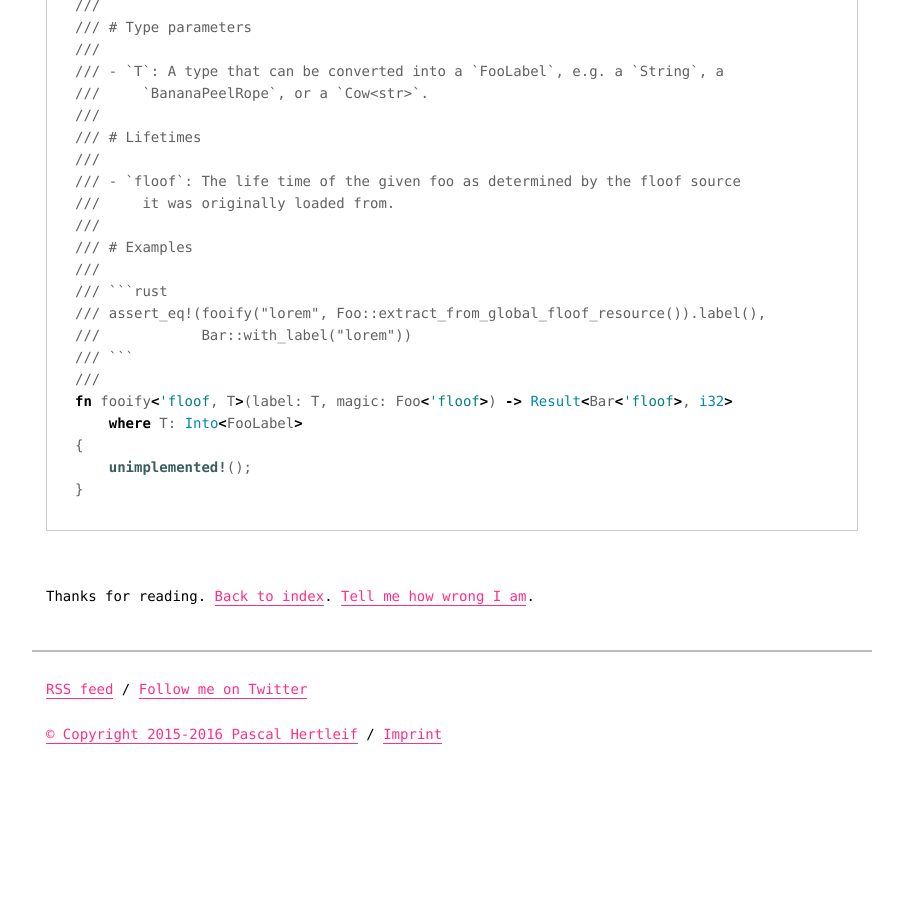
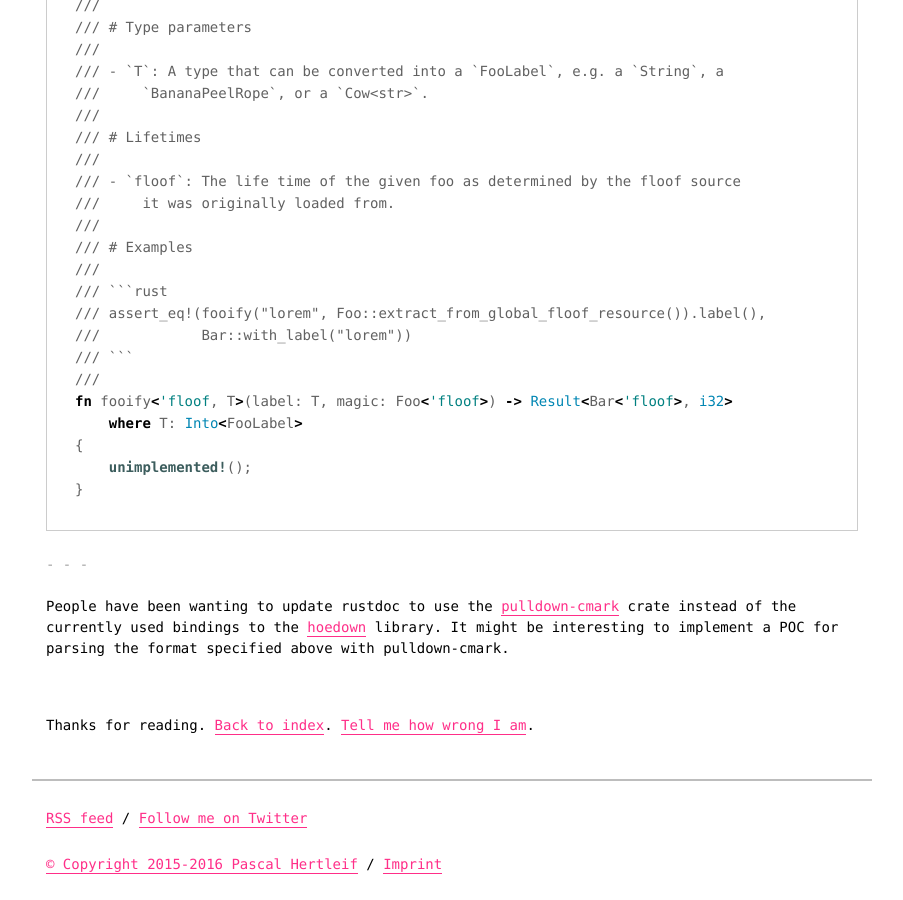
Before and after one commit to killercup/scribbles, a Jekyll site: the page built from _posts/2016-08-17-machine-readable-inline-markdown-code-cocumentation.md, in a window 1280 px wide and 900 px high, scrolled down 2282 px. Shown: the whole window, without its empty margins (188-1091 px from the left). Built offline with Jekyll 4.4.1, drawn with Linux system fonts in a browser that asks for light colours; before the commit the page ends 3053 px from its top, so only the background shows below that.

Commit message:
Docs post: Add note about POC with pulldown-cmark

```diff
--- a/_posts/2016-08-17-machine-readable-inline-markdown-code-cocumentation.md
+++ b/_posts/2016-08-17-machine-readable-inline-markdown-code-cocumentation.md
@@ -128,3 +128,7 @@ fn fooify<'floof, T>(label: T, magic: Foo<'floof>) -> Result<Bar<'floof>, i32>
 [rfc-pr-1713]: https://github.com/rust-lang/rfcs/pull/1713
 [rfc-1574]: https://github.com/rust-lang/rfcs/blob/30221dc3e025eb9f8f84ccacbc9622e3a75dff5e/text/1574-more-api-documentation-conventions.md
 [swift-doc-markup]: https://developer.apple.com/library/tvos/documentation/Xcode/Reference/xcode_markup_formatting_ref/AddingMarkup.html#//apple_ref/doc/uid/TP40016497-CH3-SW1
+
+- - -
+
+People have been wanting to update rustdoc to use the [pulldown-cmark](https://github.com/google/pulldown-cmark) crate instead of the currently used bindings to the [hoedown](https://github.com/hoedown/hoedown) library. It might be interesting to implement a POC for parsing the format specified above with pulldown-cmark.
```
